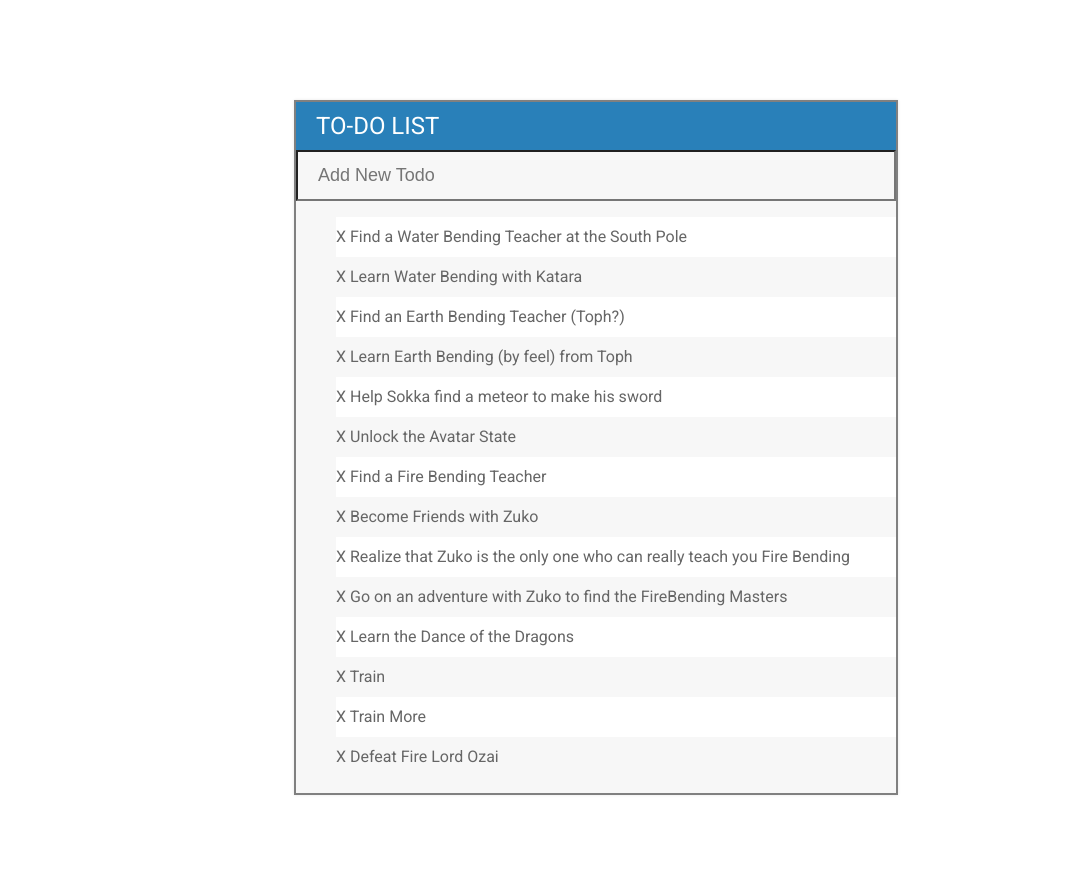
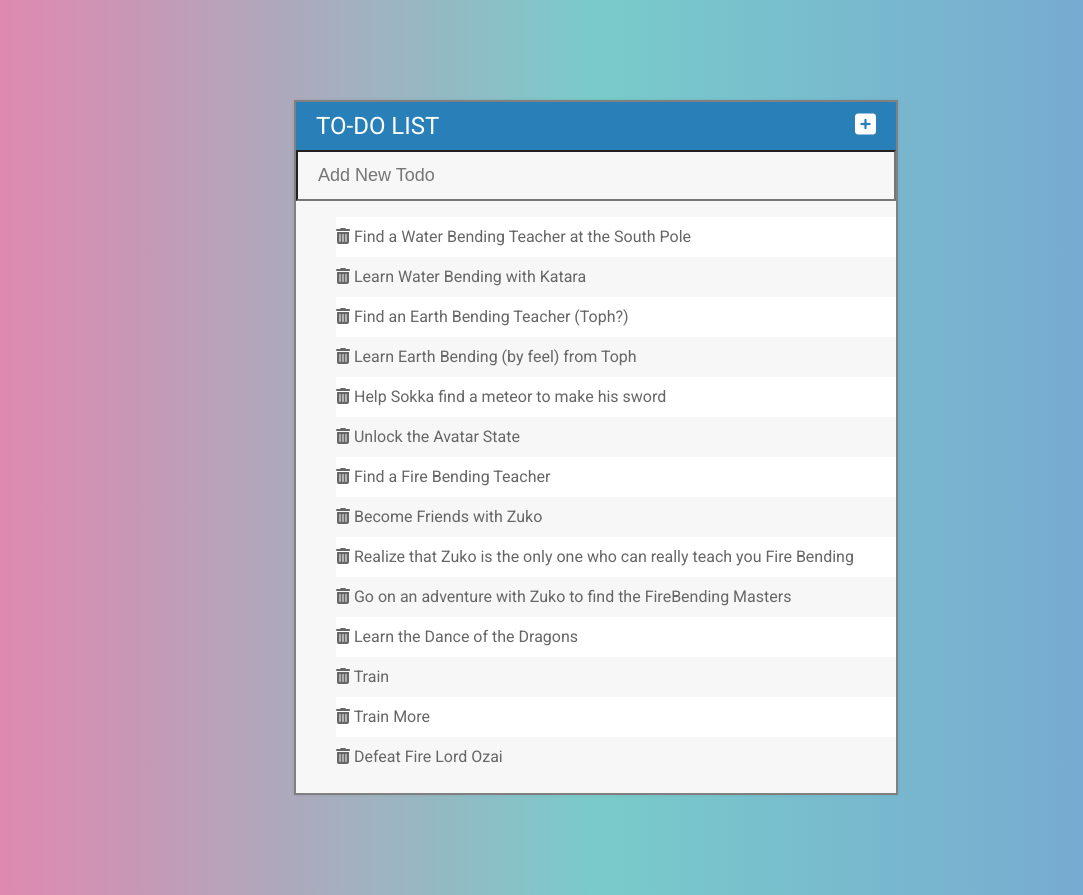
Before and after one commit to vishnuvenugopal007/Todo-jQuery, a plain HTML site: page index.html in a window 1280 px wide. Shown: the whole page, without its empty margins (44-1127 px from the left). Drawn offline with Linux system fonts and the light colour scheme.

Commit message:
Added font-awesome icons

```diff
--- a/assets/css/styles.css
+++ b/assets/css/styles.css
@@ -25,8 +25,16 @@ ul {
   list-style: none;
 }
 
+.fa-plus-square {
+  float: right;
+}
+
 body {
   font-family: Roboto;
+  background: #77a1d3;  /* fallback for old browsers */
+  background: -webkit-linear-gradient(left, #e684ae, #79cbca, #77a1d3);
+  background: -o-linear-gradient(left, #e684ae, #79cbca, #77a1d3);
+  background: linear-gradient(to right, #e684ae, #79cbca, #77a1d3);  /* Chrome 10-25, Safari 5.1-6 */ /* W3C, IE 10+/ Edge, Firefox 16+, Chrome 26+, Opera 12+, Safari 7+ */
 }
 
 li {
--- a/assets/js/todo.js
+++ b/assets/js/todo.js
@@ -19,6 +19,6 @@ $('input[type = text]').keypress(function(event){
     var todoText = $(this).val()
     $(this).val('')
     //creating a new li and adding it to the ul
-    $('ul').append('<li><span>X</span> ' + todoText + '</li>')
+    $('ul').append('<li><span><i class="fa fa-trash" aria-hidden="true"></i></span> ' + todoText + '</li>')
   }
 })
--- a/index.html
+++ b/index.html
@@ -5,28 +5,29 @@
     <title>To-Do List</title>
     <link rel="stylesheet" href="assets/css/styles.css"/>
     <link href="https://fonts.googleapis.com/css?family=Roboto:400,500,700" rel="stylesheet"/>
+    <link href="https://opensource.keycdn.com/fontawesome/4.7.0/font-awesome.min.css" rel="stylesheet"/>
     <script type="text/javascript" src="assets/js/lib/jquery-3.2.1.min.js"></script>
   </head>
   <body>
     <div id="container">
-      <h1>To-do List</h1>
+      <h1>To-do List <i class="fa fa-plus-square" aria-hidden="true"></i></h1>
       <input type="text" placeholder="Add New Todo"/>
 
       <ul>
-        <li><span>X</span> Find a Water Bending Teacher at the South Pole</li>
-        <li><span>X</span> Learn Water Bending with Katara</li>
-        <li><span>X</span> Find an Earth Bending Teacher (Toph?)</li>
-        <li><span>X</span> Learn Earth Bending (by feel) from Toph</li>
-        <li><span>X</span> Help Sokka find a meteor to make his sword</li>
-        <li><span>X</span> Unlock the Avatar State</li>
-        <li><span>X</span> Find a Fire Bending Teacher</li>
-        <li><span>X</span> Become Friends with Zuko</li>
-        <li><span>X</span> Realize that Zuko is the only one who can really teach you Fire Bending</li>
-        <li><span>X</span> Go on an adventure with Zuko to find the FireBending Masters</li>
-        <li><span>X</span> Learn the Dance of the Dragons</li>
-        <li><span>X</span> Train</li>
-        <li><span>X</span> Train More</li>
-        <li><span>X</span> Defeat Fire Lord Ozai</li>
+        <li><span><i class="fa fa-trash" aria-hidden="true"></i></span> Find a Water Bending Teacher at the South Pole</li>
+        <li><span><i class="fa fa-trash" aria-hidden="true"></i></span> Learn Water Bending with Katara</li>
+        <li><span><i class="fa fa-trash" aria-hidden="true"></i></span> Find an Earth Bending Teacher (Toph?)</li>
+        <li><span><i class="fa fa-trash" aria-hidden="true"></i></span> Learn Earth Bending (by feel) from Toph</li>
+        <li><span><i class="fa fa-trash" aria-hidden="true"></i></span> Help Sokka find a meteor to make his sword</li>
+        <li><span><i class="fa fa-trash" aria-hidden="true"></i></span> Unlock the Avatar State</li>
+        <li><span><i class="fa fa-trash" aria-hidden="true"></i></span> Find a Fire Bending Teacher</li>
+        <li><span><i class="fa fa-trash" aria-hidden="true"></i></span> Become Friends with Zuko</li>
+        <li><span><i class="fa fa-trash" aria-hidden="true"></i></span> Realize that Zuko is the only one who can really teach you Fire Bending</li>
+        <li><span><i class="fa fa-trash" aria-hidden="true"></i></span> Go on an adventure with Zuko to find the FireBending Masters</li>
+        <li><span><i class="fa fa-trash" aria-hidden="true"></i></span> Learn the Dance of the Dragons</li>
+        <li><span><i class="fa fa-trash" aria-hidden="true"></i></span> Train</li>
+        <li><span><i class="fa fa-trash" aria-hidden="true"></i></span> Train More</li>
+        <li><span><i class="fa fa-trash" aria-hidden="true"></i></span> Defeat Fire Lord Ozai</li>
       </ul>
 
     </div>
```
